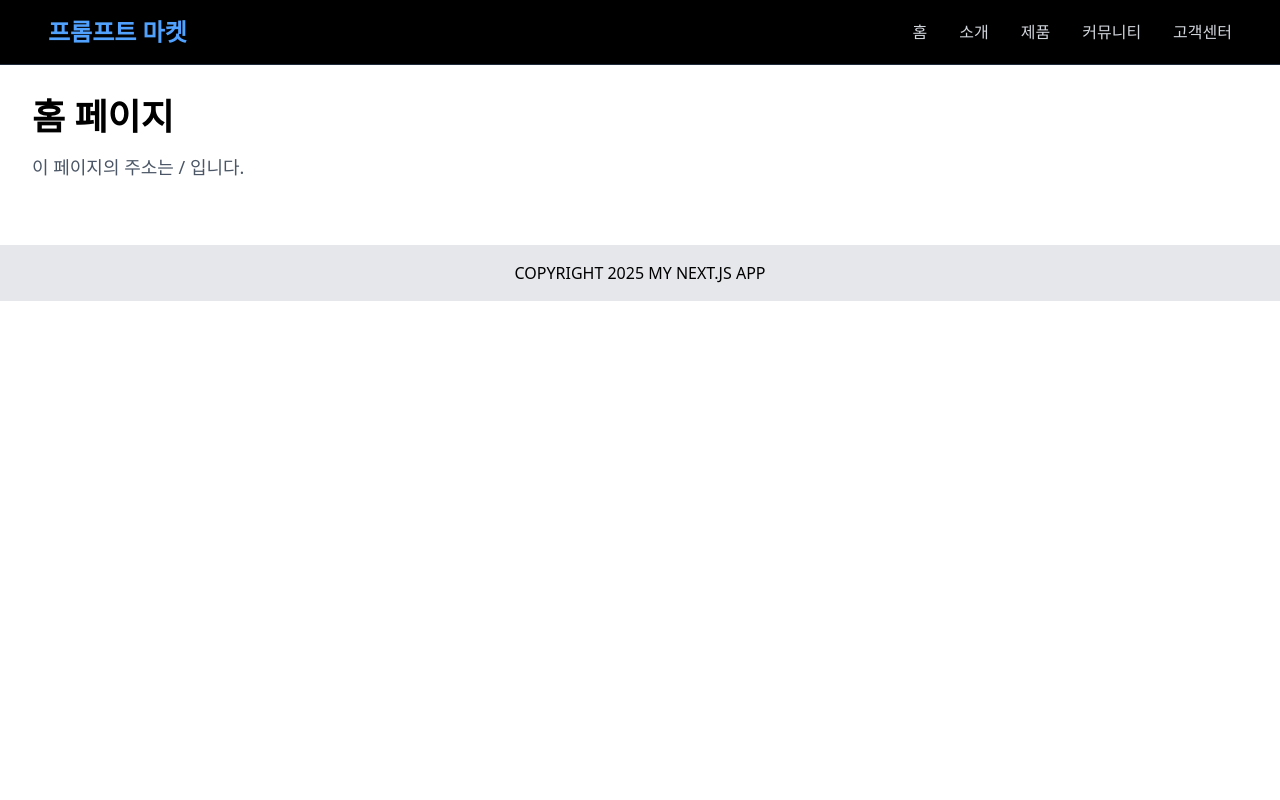
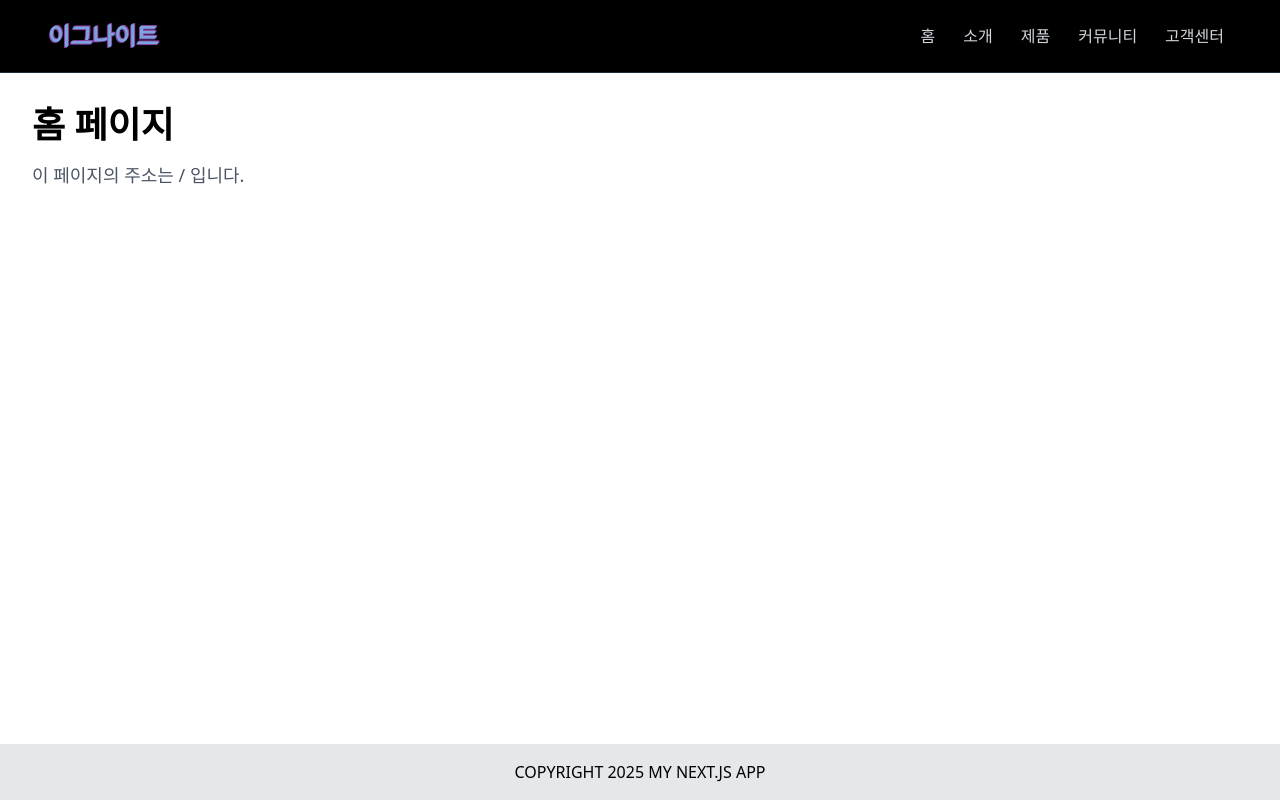
Before and after one commit to everlaster00/team4-Ignite-React, a Next.js app: page / in a window 1280 px wide. Built offline with nearby package versions, Linux system fonts and the light colour scheme.

Commit message:
대소문자 버그 해결 레이아웃 미세 조절

```diff
--- a/src/app/Navigation.js
+++ b/src/app/Navigation.js
@@ -4,16 +4,21 @@ export default function Navigation() {
   return (
     <nav className="w-full py-4 px-6 md:px-12 z-50 bg-black bg-opacity-50 backdrop-filter backdrop-blur-lg border-b border-gray-800">
       <div className="flex items-center justify-between">
-          <h1 className="text-2xl font-bold text-blue-400">프롬프트 마켓</h1>
-          <nav>
-              <ul className="flex space-x-4 md:space-x-8 text-gray-300 text-sm md:text-base">
-                  <li><Link href="./" className="hover:text-blue-300 transition-colors">홈</Link></li>
-                  <li><Link href="about" className="hover:text-blue-300 transition-colors">소개</Link></li>
-                  <li><Link href="products" className="hover:text-blue-300 transition-colors">제품</Link></li>
-                  <li><Link href="community" className="hover:text-blue-300 transition-colors">커뮤니티</Link></li>
-                  <li><Link href="contact" className="hover:text-blue-300 transition-colors">고객센터</Link></li>
-              </ul>
-          </nav>
+        <h1 className="text-2xl font-bold text-blue-400 glitch-text ">이그나이트</h1>
+        <nav>
+          <ul className="flex space-x-4 md:space-x-3 text-gray-300 text-sm md:text-base">
+            <li className='block'><Link href="./"
+            className="inline-block p-2 rounded-md hover:bg-gray-700/70 hover:text-blue-300 hover:-translate-y-1 transition-transform duration-300">홈</Link></li>
+            <li className='block'><Link href="about"
+            className="inline-block p-2 rounded-md hover:bg-gray-700/70 hover:text-blue-300 hover:-translate-y-1 transition-transform duration-300">소개</Link></li>
+            <li className='block'><Link href="products"
+            className="inline-block p-2 rounded-md hover:bg-gray-700/70 hover:text-blue-300 hover:-translate-y-1 transition-transform duration-300">제품</Link></li>
+            <li className='block'><Link href="community"
+            className="p-2 inline-block rounded-md hover:bg-gray-700/70 hover:text-blue-300 hover:-translate-y-1 transition-transform duration-300">커뮤니티</Link></li>
+            <li className='block'><Link href="contact"
+            className="p-2 inline-block rounded-md hover:bg-gray-700/70 hover:text-blue-300 hover:-translate-y-1 transition-transform duration-300">고객센터</Link></li>
+        </ul>
+        </nav>
       </div>
     </nav>
   )
--- a/src/app/globals.css
+++ b/src/app/globals.css
@@ -1 +1,31 @@
 @import "tailwindcss";
+
+
+/* Glitch Animation for H2 */
+.glitch-text {
+    animation: glitch-flicker 1.5s infinite linear alternate,
+                glitch-color-shift 3s infinite linear alternate;
+    text-shadow: 2px 2px #4F46E5, -2px -2px #EC4899;
+}
+
+@keyframes glitch-flicker {
+    0% { text-shadow: 2px 2px #4F46E5, -2px -2px #EC4899; opacity: 1; }
+    10% { text-shadow: 2px 2px #EC4899, -2px -2px #4F46E5; opacity: 0.9; }
+    20% { text-shadow: -2px -2px #4F46E5, 2px 2px #EC4899; opacity: 1; }
+    30% { text-shadow: 2px -2px #EC4899, -2px 2px #4F46E5; opacity: 0.8; }
+    40% { text-shadow: 0 0 #4F46E5, 0 0 #EC4899; opacity: 1; }
+    50% { text-shadow: 1px 1px #4F46E5, -1px -1px #EC4899; opacity: 0.9; }
+    60% { text-shadow: -1px -1px #4F46E5, 1px 1px #EC4899; opacity: 1; }
+    70% { text-shadow: 2px 2px #EC4899, -2px -2px #4F46E5; opacity: 0.8; }
+    80% { text-shadow: 0 0 #EC4899, 0 0 #4F46E5; opacity: 1; }
+    90% { text-shadow: -1px 1px #EC4899, 1px -1px #4F46E5; opacity: 0.9; }
+    100% { text-shadow: 2px 2px #4F46E5, -2px -2px #EC4899; opacity: 1; }
+}
+
+@keyframes glitch-color-shift {
+    0% { color: #E2E8F0; }
+    25% { color: #60A5FA; }
+    50% { color: #F87171; }
+    75% { color: #FACC15; }
+    100% { color: #E2E8F0; }
+}
--- a/src/app/igFooter.js
+++ b/src/app/igFooter.js
@@ -1,6 +1,6 @@
 export default function Footer() {
   return (
-    <div className="w-full object-bottom bg-gray-200 p-4 mt-8 text-center">
+    <div className="w-full bg-gray-200 p-4 mt-8 text-center">
       <p>COPYRIGHT 2025 MY NEXT.JS APP</p>
     </div>
   )
--- a/src/app/layout.js
+++ b/src/app/layout.js
@@ -1,7 +1,7 @@
 import { Geist, Geist_Mono } from "next/font/google";
 import { Inter } from 'next/font/google';
-import Navigation from "./navigation";
-import Footer from "./igfooter";
+import Navigation from "./Navigation";
+import Footer from "./igFooter";
 import "./globals.css";
 
 const geistSans = Geist({
@@ -28,11 +28,11 @@ export const metadata = {
 export default function RootLayout({ children }) {
   return (
     <html lang="ko">
-      <body>
+      <body className="flex flex-col min-h-screen">
         <header>
           <Navigation />
         </header>
-        <main>
+        <main className="flex-1">
           {children}
         </main>
         <footer>
```
